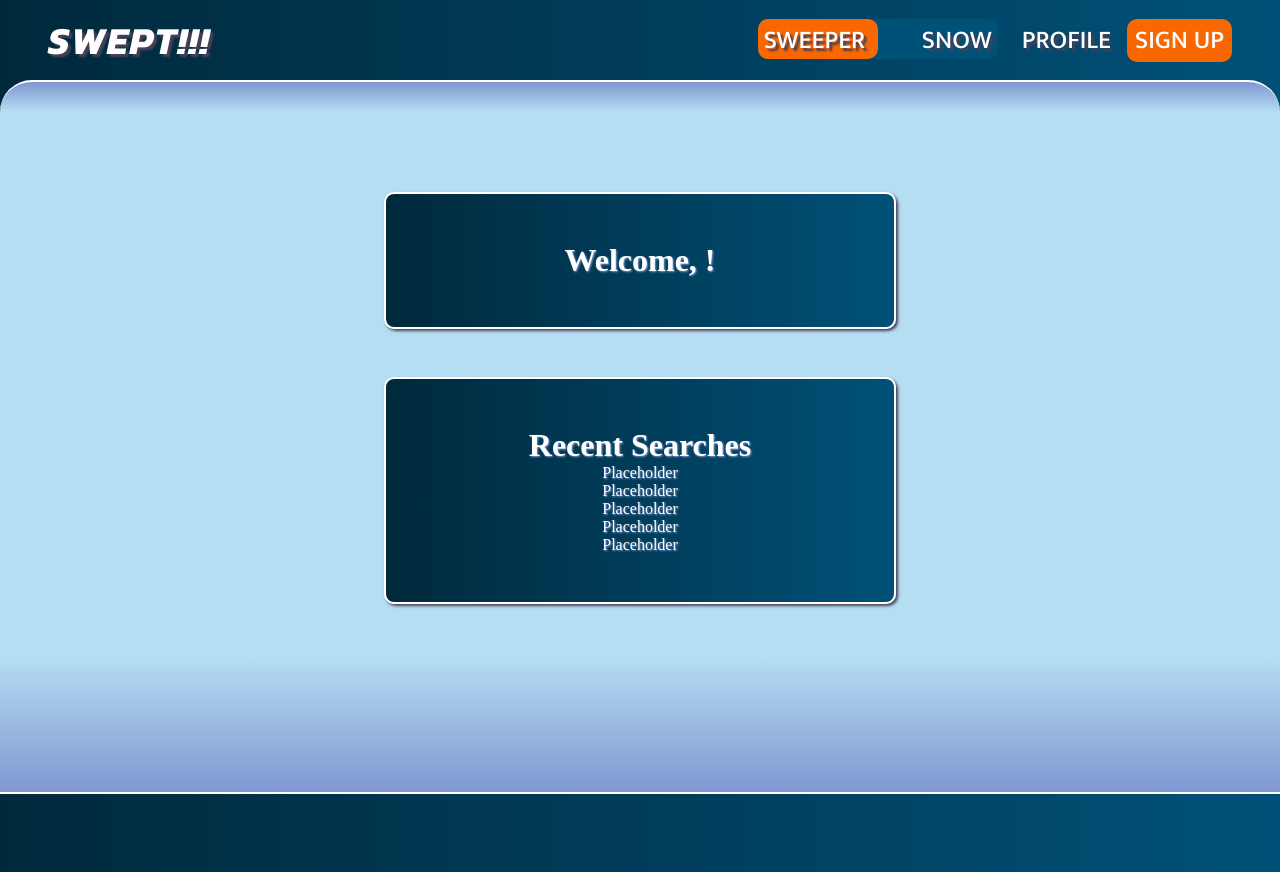
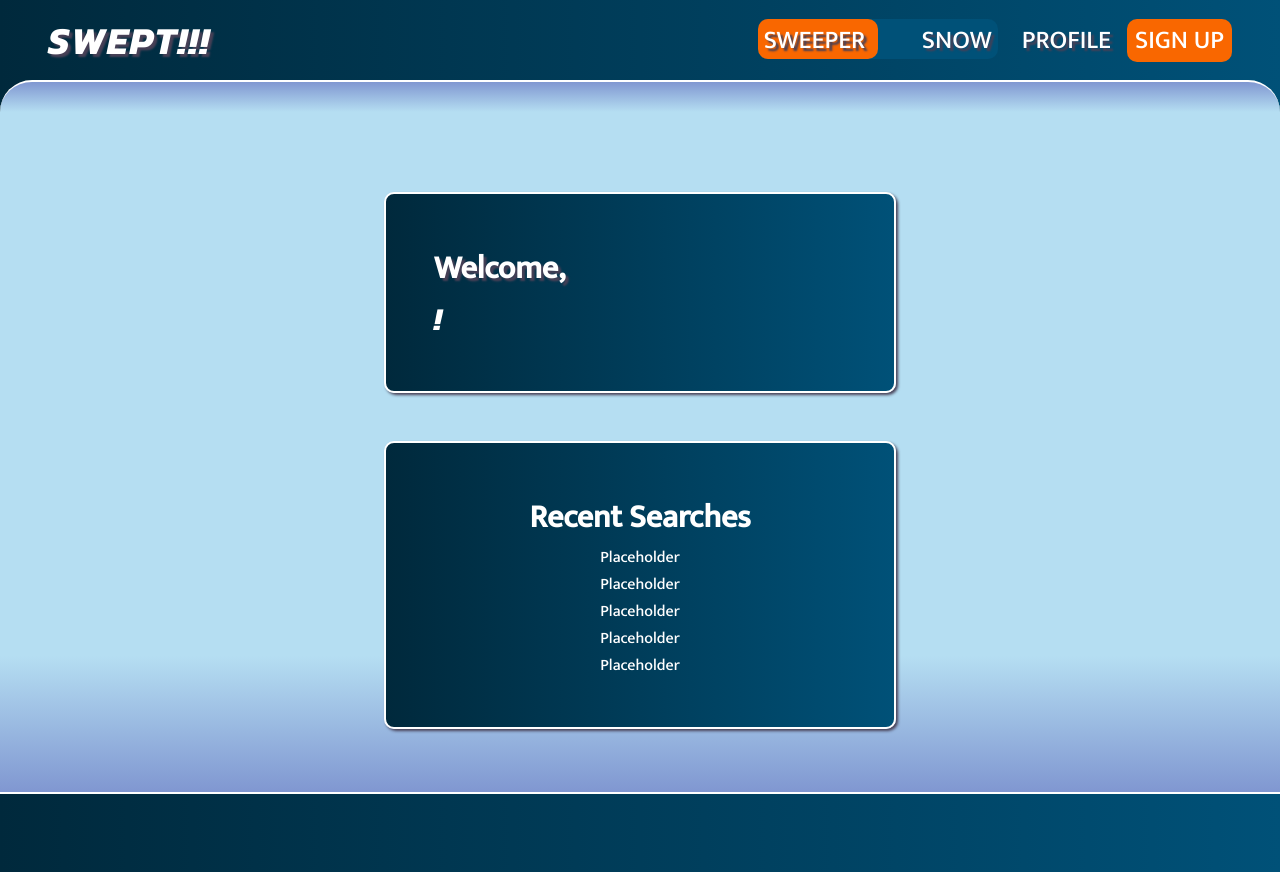
Before and after one commit to elliottdombrowski/SWEPT-02, a React (Create React App) app in the folder client/: page /me in a window 1280 px wide. Built offline with nearby package versions, Linux system fonts and the light colour scheme; no server answers.

Commit message:
added starter css to profile text

```diff
--- a/client/src/App.css
+++ b/client/src/App.css
@@ -294,6 +294,22 @@ h4 {
     var(--chi-blue) 20%
   );
   height: 85vh;
+  font-family: var(--link-font);
+  text-shadow: none;
+}
+
+.profile-header {
+  font-size: 200%;
+  text-shadow: 3px 3px 2px var(--deep-darkblue);
+}
+
+.profile-email {
+}
+
+.profile-username {
+  font-family: var(--logo-font);
+  font-style: italic;
+  font-size: 200%;
 }
 
 .profile-info-wrapper,
@@ -309,9 +325,7 @@ h4 {
   margin-bottom: 3rem;
 }
 
-.profile-welcome-header,
 .recent-search-header {
-  text-shadow: var(--homepage-textshadow);
   text-align: center;
 }
 
--- a/client/src/pages/Profile/Profile.js
+++ b/client/src/pages/Profile/Profile.js
@@ -17,9 +17,9 @@ const Profile = () => {
     <div className='profile-wrapper'>
       <div className='profile-info-wrapper'>
         <div className='profile-welcome-header'>
-              <h1>Welcome, {user.username}!</h1>
+          <h1 className='profile-header'>Welcome,</h1><span className='profile-username'>{user.username}!</span>
+          <p className='profile-email'>{user.email}</p>
         </div>
-            <p>{user.email}</p>
       </div>
       <div className='recent-search-wrapper'>
         <div className='recent-search-header'>
```
Lines whose indentation alone changed are shown as unchanged.
